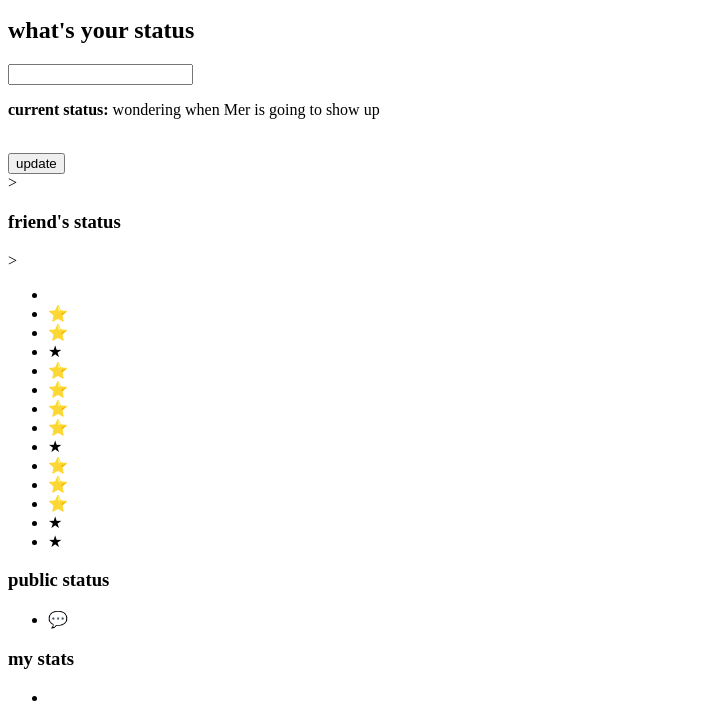
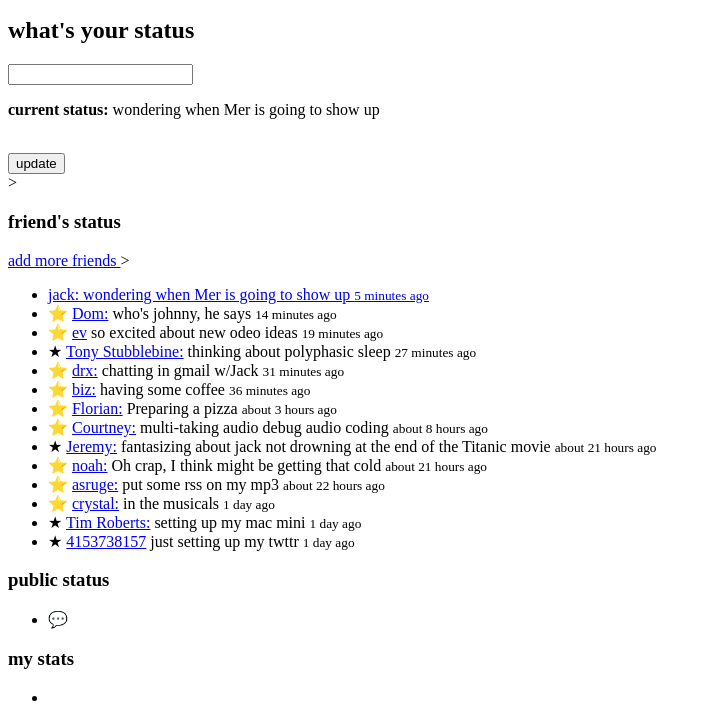
Before and after one commit to vanessa-pc/html-twitter-base, a website: page index.html in a window 1280 px wide. Shown: the part 80-803 px from the top of the page, without its empty margins (0-711 px from the left). Drawn offline with Linux system fonts and the light colour scheme.

Commit message:
Add code and content for the friend's status section

```diff
--- a/index.html
+++ b/index.html
@@ -27,22 +27,22 @@
       </section>
       <section>
         <h3> friend's status </h3>
-        <a href = "#"><span> </span></a>>
+        <a href = "#"><span> add more friends </span></a>>
         <ul>
-          <li> <a href = "#"> <span> </span></a> </li>
-          <li> ⭐ <a href = "#"> <span> </span></a>  </li>
-          <li> ⭐ <a href = "#"> <span> </span></a> </li>
-          <li> ★ <a href = "#"> </a> </li>
-          <li> ⭐ <a href = "#"> </a> </li>
-          <li> ⭐ <a href = "#"> <span> </span></a> </li>
-          <li> ⭐ <a href = "#"> <span> </span></a> </li>
-          <li> ⭐ <a href = "#"> </a> </li>
-          <li> ★ <a href = "#"> </a> </li>
-          <li> ⭐ <a href = "#"> </a> </li>
-          <li> ⭐ <a href = "#"> </a> </li>
-          <li> ⭐ <a href = "#"> <span> </span></a> </li>
-          <li> ★ <a href = "#"> </a> </li>
-          <li> ★ <a href = "#"> </a> </li>
+          <li> <a href = "#"> <span> jack:</span> wondering when Mer is going to show up <small>5 minutes ago</small></a> </li>
+          <li> ⭐ <a href = "#"> <span> Dom:</span></a> who's johnny, he says <small>14 minutes ago</small> </li>
+          <li> ⭐ <a href = "#"> <span> ev</span></a> so excited about new odeo ideas <small>19 minutes ago</small></li>
+          <li> ★ <a href = "#"> Tony Stubblebine:</a> thinking about polyphasic sleep <small>27 minutes ago</small></li>
+          <li> ⭐ <a href = "#"> drx:</a> chatting in gmail w/Jack <small>31 minutes ago</small></li>
+          <li> ⭐ <a href = "#"> <span> biz:</span></a> having some coffee <small>36 minutes ago</small> </li>
+          <li> ⭐ <a href = "#"> <span> Florian:</span></a> Preparing a pizza <small>about 3 hours ago</small></li>
+          <li> ⭐ <a href = "#"> Courtney:</a> multi-taking audio debug audio coding <small>about 8 hours ago</small></li>
+          <li> ★ <a href = "#"> Jeremy:</a> fantasizing about jack not drowning at the end of the Titanic movie <small>about 21 hours ago</small></li>
+          <li> ⭐ <a href = "#"> noah:</a> Oh crap, I think  might be getting that cold <small>about 21 hours ago</small></li>
+          <li> ⭐ <a href = "#"> asruge:</a> put some rss on my mp3 <small>about 22 hours ago</small></li>
+          <li> ⭐ <a href = "#"> <span> crystal:</span></a> in the musicals <small>1 day ago</small></li>
+          <li> ★ <a href = "#">Tim Roberts:</a> setting up my mac mini <small>1 day ago</small></li>
+          <li> ★ <a href = "#"> 4153738157</a> just setting up my twttr <small>1 day ago</small></li>
         </ul>
       </section>
       <section>
```
